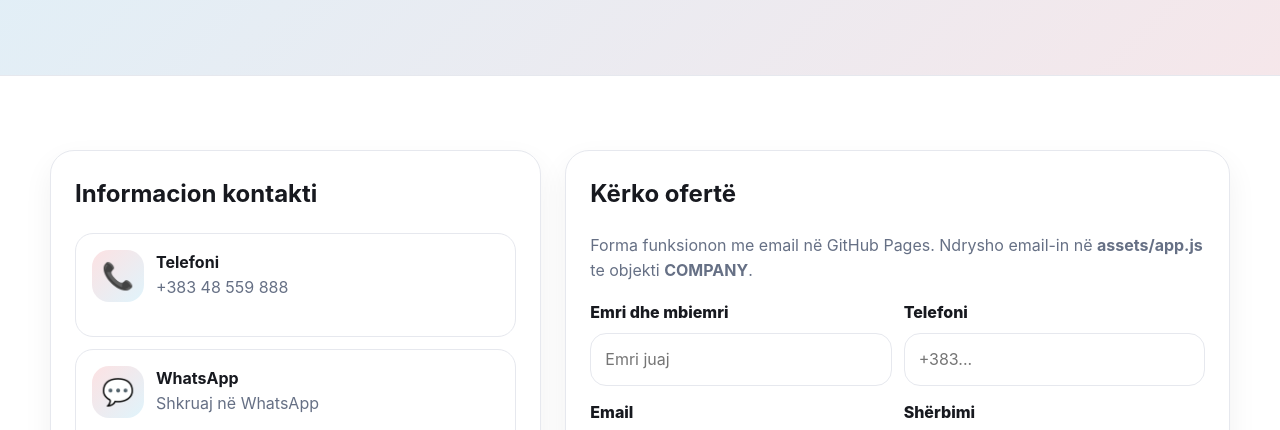
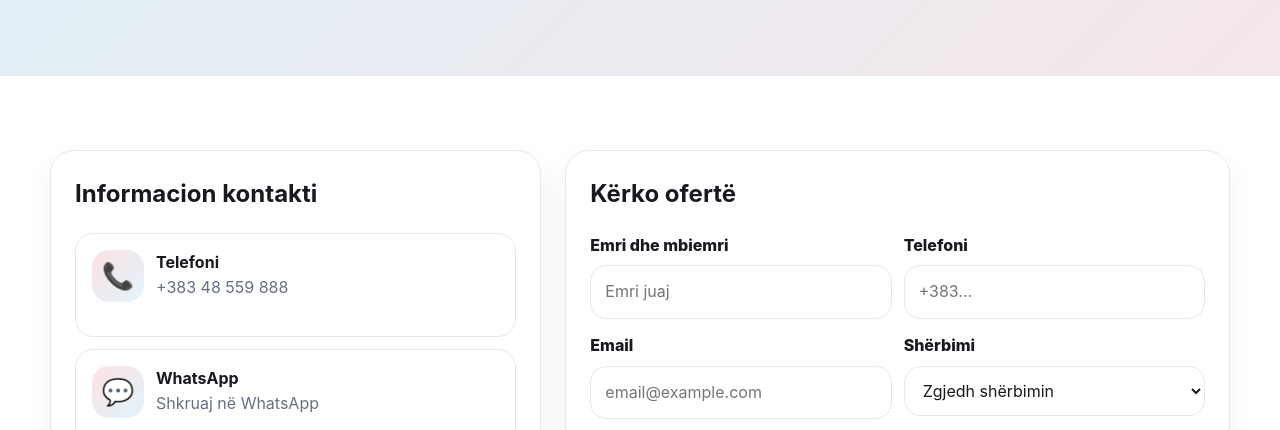
Before and after one commit to dionitkurti123/piramida-hvac, a website: page contact.html in a window 1280 px wide. Shown: the part 360-790 px from the top of the page. Drawn offline with Linux system fonts and the light colour scheme.

Commit message:
Update contact.html

```diff
--- a/contact.html
+++ b/contact.html
@@ -55,7 +55,6 @@
 
         <div class="card reveal">
           <h2>Kërko ofertë</h2>
-          <p>Forma funksionon me email në GitHub Pages. Ndrysho email-in në <strong>assets/app.js</strong> te objekti <strong>COMPANY</strong>.</p>
           <form data-contact-form>
             <div class="form-row">
               <div class="form-group">
```
